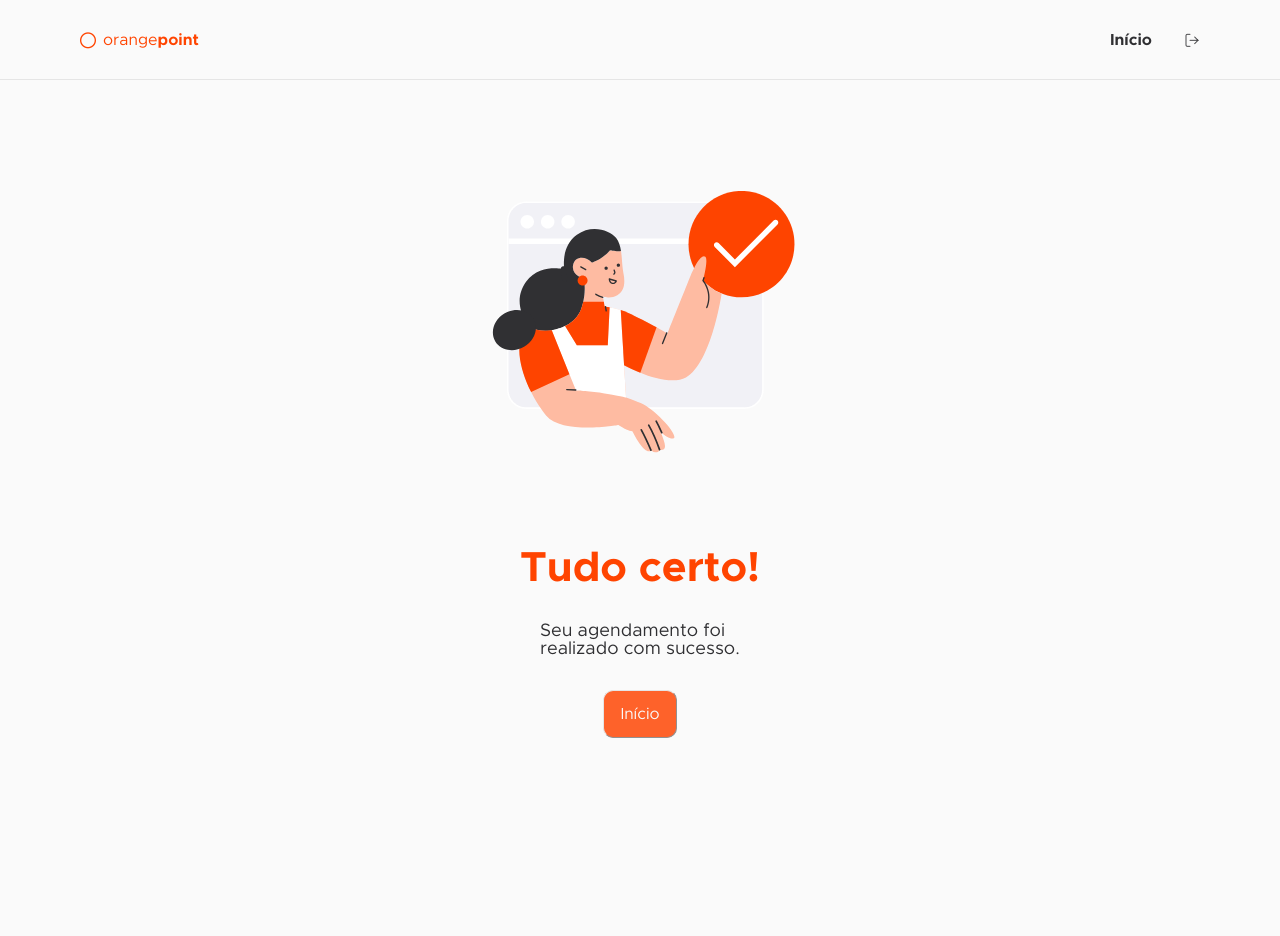
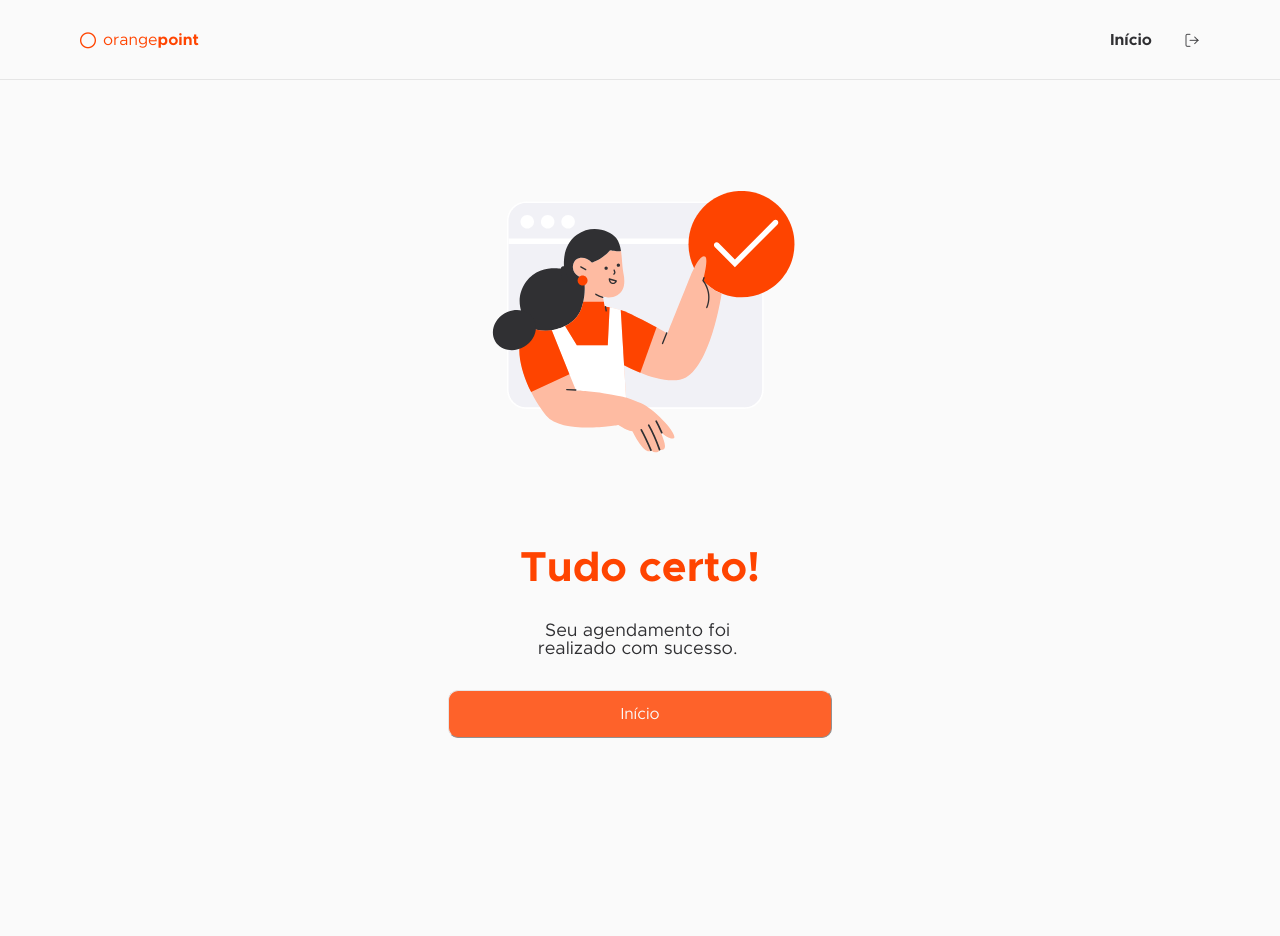
Before and after one commit to gabrielatferreira/desafio-fcamara-front, a plain HTML site: page sucess-booking/sucess.html in a window 1280 px wide. Drawn offline with Linux system fonts and the light colour scheme; files whose address does not match are found by name.

Commit message:
ajuste de responsividade

```diff
--- a/sucess-booking/style-sucess.css
+++ b/sucess-booking/style-sucess.css
@@ -93,13 +93,15 @@ body {
 h1 {
   font: 700 var(--title-font-size) var(--body-font-bold);
   color: var(--title-color);
-  text-align: left;
+  text-align: center;
 }
 
 p {
   font: 400 var(--subtitle-font-size) var(--body-font);
   color: var(--text-color-active);
+  margin-left: 5rem;
   width: 200px;
+
 }
 
 .title {
@@ -344,9 +346,12 @@ nav.show div.icon-TypeX {
     margin-right: 13.5rem;
   }
 
+  p {
+    margin-left: 6.875rem;
+  }
+
   .text {
-    display: flex;
-    justify-content: center;
+    text-align: center;
   }
 
   img {
```
Also changed, not shown: login/index-login.html (+1 -1 lines).
